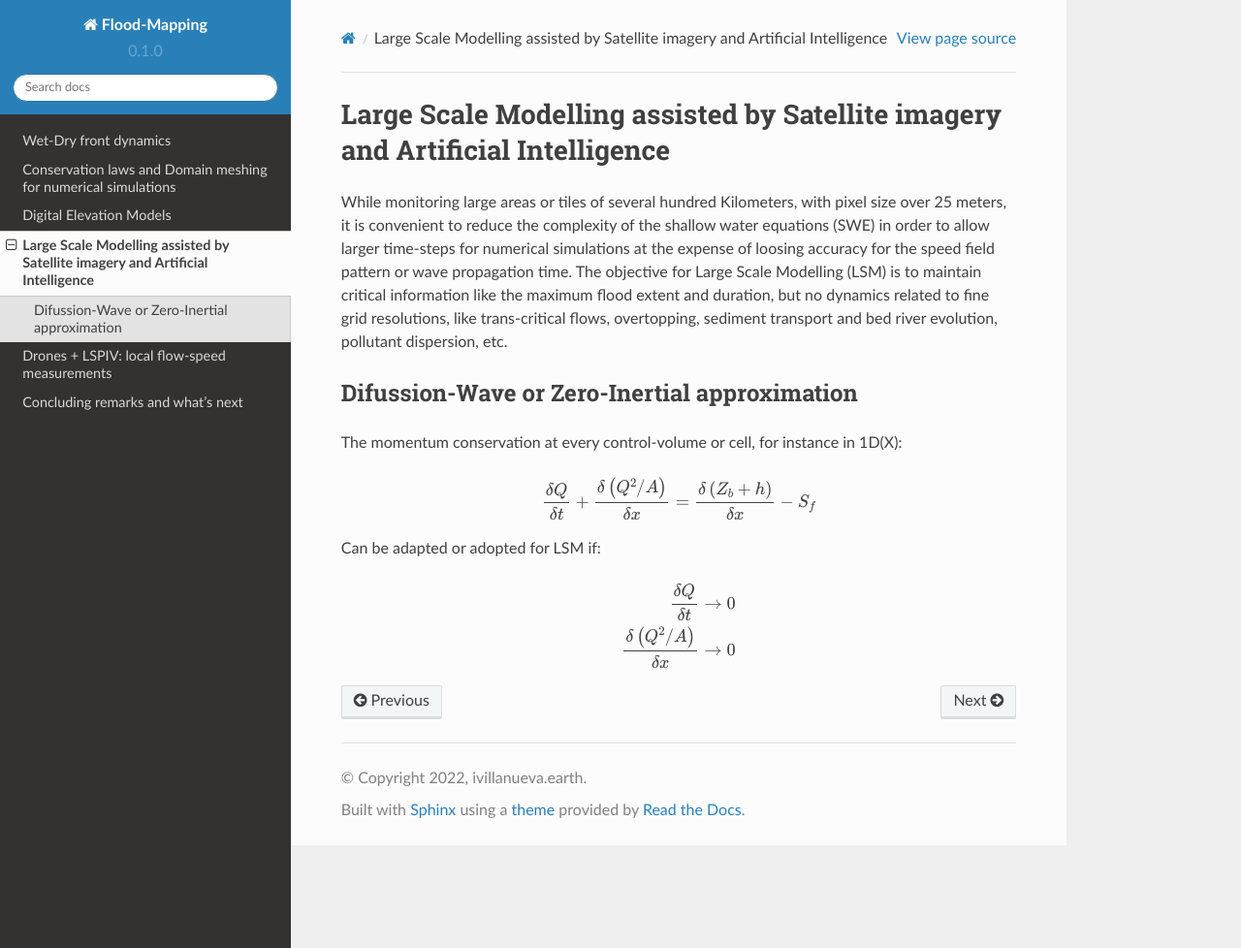
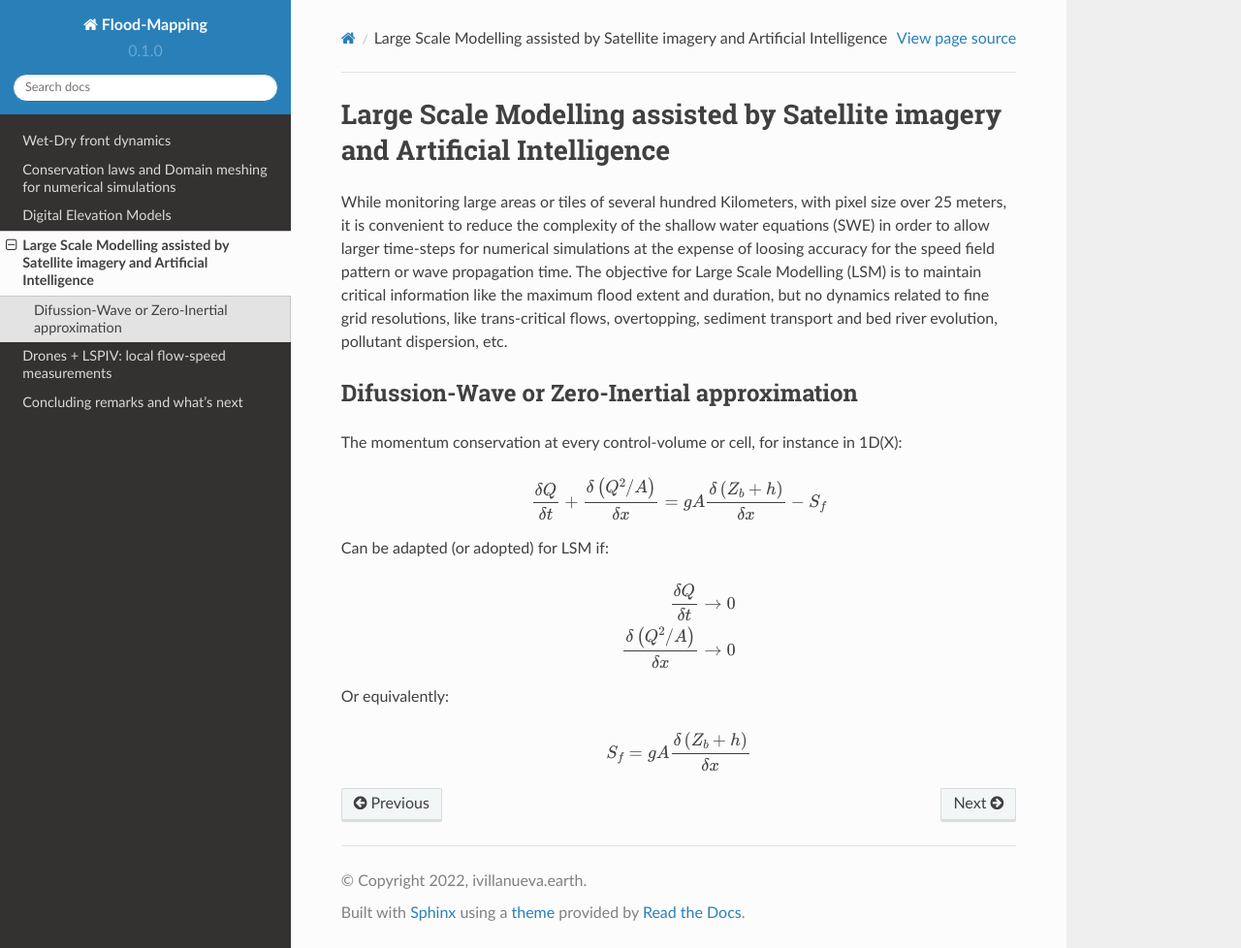
Before and after one commit to ivillamadrid/FloodMapping, a Sphinx documentation site: the page built from docs/source/lsm.rst, in a window 1280 px wide and 978 px high. Shown: the whole window at 97% size. Built offline with Sphinx 7.4.7 and the Read the Docs theme 2.0.0, drawn with Linux system fonts in a browser that asks for light colours.

Commit message:
Update lsm.rst

```diff
--- a/docs/source/lsm.rst
+++ b/docs/source/lsm.rst
@@ -14,11 +14,17 @@ The momentum conservation at every control-volume or cell, for instance in 1D(X)
 
 .. math::
 
-  \frac{\delta Q} {\delta t} + \frac{\delta \left( Q^2/A \right)} {\delta x} = \frac{\delta \left( Z_b+h \right)} {\delta x}-S_f
+  \frac{\delta Q} {\delta t} + \frac{\delta \left( Q^2/A \right)} {\delta x} = gA \frac{\delta \left( Z_b+h \right)} {\delta x}-S_f
 
-Can be adapted or adopted for LSM if:
+Can be adapted (or adopted) for LSM if:
 
 .. math::
 
   \frac{\delta Q} {\delta t} \rightarrow 0 \\
   \frac{\delta \left( Q^2/A \right)} {\delta x} \rightarrow 0 \\
+
+Or equivalently:
+
+.. math::
+
+  S_f = gA \frac{\delta \left( Z_b+h \right)} {\delta x} \\
```
